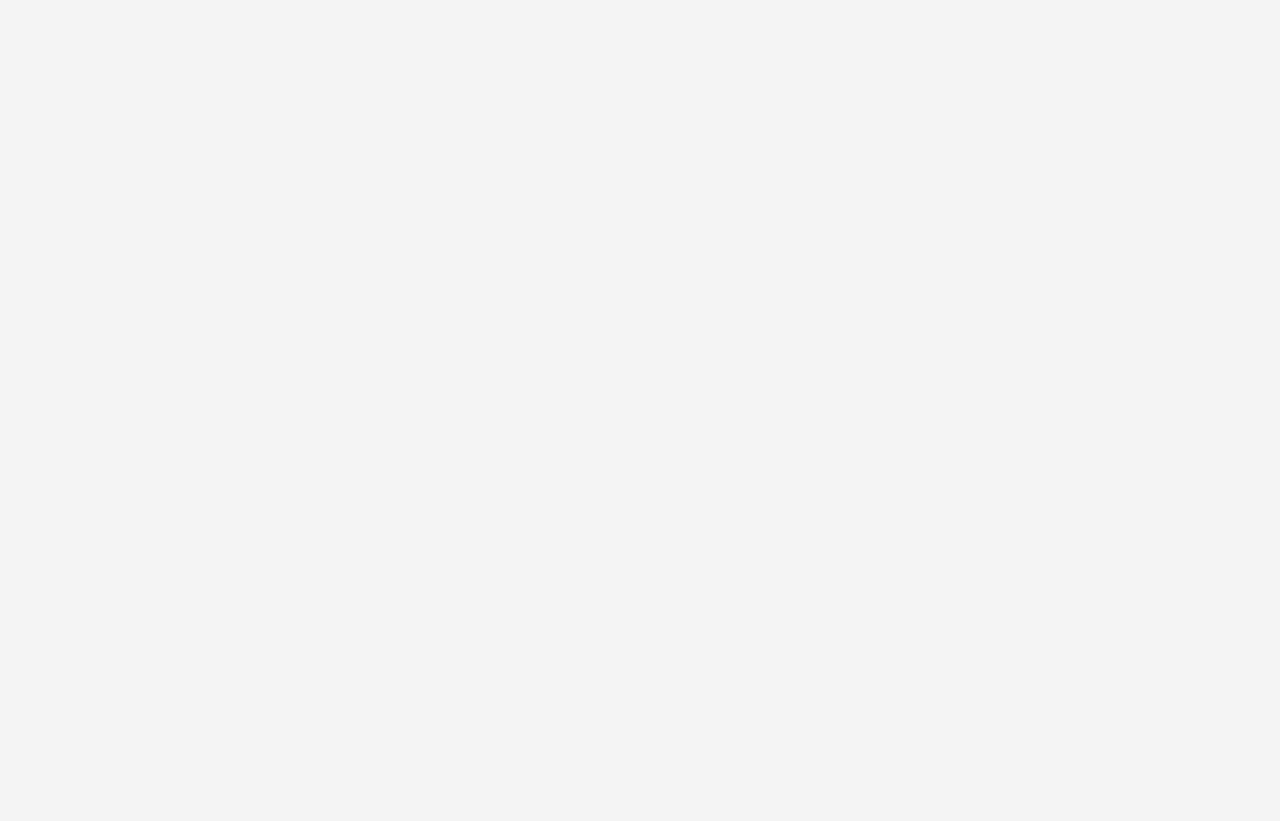
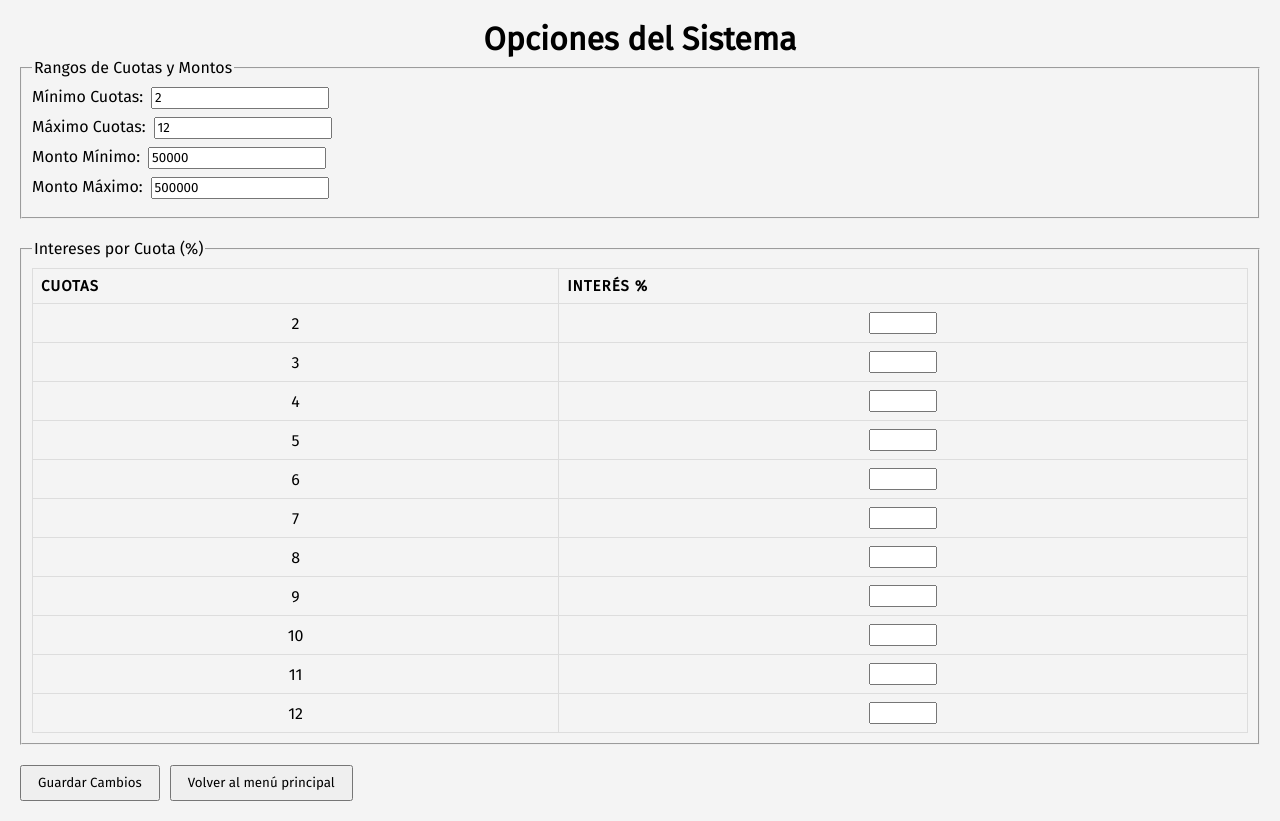
Before and after one commit to s00ar/microcuotas-new-form, a React (Create React App) app: page /options in a window 1280 px wide. Before the commit this address had no page. Before the commit the page ends 800 px from the top, so only its background shows below. Built offline with nearby package versions, Linux system fonts and the light colour scheme; no server answers; the database is empty.

Commit message:
added Options screen and logic for control panel logic

```diff
--- a/src/App.js
+++ b/src/App.js
@@ -6,6 +6,7 @@ import Register from "./pages/Register";
 import Report from "./pages/Report";
 import Verification from "./pages/Verification";
 import ClientForm from './pages/ClientForm';
+import Options from './pages/Options';
 import './css/App.css';
 import firebaseApp from "./firebase";
 
@@ -20,6 +21,7 @@ const App = () => {
           <Routes>
             <Route exact path="/" element={<Verification/>} />
             <Route path="/clientform" element={<ClientForm cuil={cuil} />} /> {/* Pass cuil as a prop */}
+            <Route exact path="/options" element={<Options />} />
             <Route exact path="/login" element={<Login />} />
             <Route exact path="/reset" element={<Reset />} />
             <Route exact path="/register" element={<Register />} />
--- a/src/css/Login.css
+++ b/src/css/Login.css
@@ -11,6 +11,7 @@
     margin: auto;
 }
 .login__buttons button{
+    width: 100% !important;
     font-size: 1.3rem;
     padding: 1rem;
     border-radius: 25px;
--- a/src/firebase.js
+++ b/src/firebase.js
@@ -5,17 +5,21 @@ import {
     signInWithEmailAndPassword,
     createUserWithEmailAndPassword,
     sendPasswordResetEmail,
-    signOut,
+    signOut
 } from "firebase/auth";
 import {
-    query,
-    getDocs,
-    where,
-    getFirestore,
-    collection,
-    addDoc,
-    deleteDoc,
-    orderBy
+  getFirestore,
+  collection,
+  query,
+  where,
+  getDocs,
+  addDoc,
+  deleteDoc,
+  orderBy,
+  doc,
+  getDoc,
+  updateDoc,
+  onSnapshot
 } from "firebase/firestore";
 import { ref, uploadBytes, getDownloadURL, getStorage } from "firebase/storage";
 
@@ -29,11 +33,71 @@ const firebaseConfig = {
 };
 
 const app = initializeApp(firebaseConfig);
-// const db = getDatabase(app);
 const auth = getAuth(app);
 const storage = getStorage(app);
 const db = getFirestore(app);
 
+
+// ID fijo del documento en Firestore donde guardamos los parámetros
+const SIM_DOC = "simulationParams";
+
+
+// retrieves simulation parameters from firebase firestore from the config collection
+
+
+/**
+ * Lee una única vez los parámetros de simulación desde config/SIM_DOC.
+ */
+export async function getSimulationParams() {
+  const refDoc = doc(db, "config", SIM_DOC);
+  const snap   = await getDoc(refDoc);
+  if (!snap.exists()) throw new Error("No existe config/simulationParams");
+
+  const data = snap.data();
+  return {
+    minCuotas:         data.minCuotas,
+    maxCuotas:         data.maxCuotas,
+    minMonto:          data.minMonto,
+    maxMonto:          data.maxMonto,
+    interesesPorCuota: data.interesesPorCuota || {},  // <— aquí
+  };
+}
+
+/**
+ * Se suscribe y entrega TODO el objeto (map incluido)
+ */
+export function subscribeToSimulationParams(cb, onError) {
+  const refDoc = doc(db, "config", SIM_DOC);
+  return onSnapshot(
+    refDoc,
+    snap => {
+      if (!snap.exists()) return onError?.(new Error("missing doc"));
+      const data = snap.data();
+      cb({
+        minCuotas:         data.minCuotas,
+        maxCuotas:         data.maxCuotas,
+        minMonto:          data.minMonto,
+        maxMonto:          data.maxMonto,
+        interesesPorCuota: data.interesesPorCuota || {},
+      });
+    },
+    onError
+  );
+}
+
+/**
+ * Guarda TODO, map incluido
+ */
+export async function updateSimulationParams(params) {
+  const refDoc = doc(db, "config", SIM_DOC);
+  await updateDoc(refDoc, {
+    minCuotas:         params.minCuotas,
+    maxCuotas:         params.maxCuotas,
+    minMonto:          params.minMonto,
+    maxMonto:          params.maxMonto,
+    interesesPorCuota: params.interesesPorCuota,
+  });
+}
 
 const logInWithEmailAndPassword = async (email, password) => {
   try {
@@ -43,6 +107,7 @@ const logInWithEmailAndPassword = async (email, password) => {
       alert(err.message);
   }
 };
+
 const registerWithEmailAndPassword = async (name, email, password, role) => {
 try {
   const res = await createUserWithEmailAndPassword(auth, email, password);
--- a/src/pages/Login.jsx
+++ b/src/pages/Login.jsx
@@ -28,6 +28,12 @@ return (
                     <Link to="/">
                         <button>
                         Iniciar formulario
+                        </button>
+                    </Link>
+                    <br/>
+                    <Link to="/options">
+                        <button>
+                        Opciones del sistema
                         </button>
                     </Link>
                     <br/>
--- /dev/null
+++ b/src/pages/Options.jsx
@@ -0,0 +1,189 @@
+// src/pages/Options.jsx
+import React, { useEffect, useState } from 'react'
+import { useNavigate } from 'react-router-dom'
+import {
+  getSimulationParams,
+  updateSimulationParams
+} from '../firebase'
+
+export default function Options() {
+  const navigate = useNavigate()
+  const [form, setForm] = useState({
+    minCuotas: 2,
+    maxCuotas: 12,
+    minMonto: 50000,
+    maxMonto: 500000,
+    interesesPorCuota: {}
+  })
+  const [loading, setLoading] = useState(true)
+  const [saving, setSaving] = useState(false)
+
+  // ← Este useEffect carga y desestructura todos los campos al montar
+  useEffect(() => {
+    async function load() {
+      try {
+        const {
+          minCuotas,
+          maxCuotas,
+          minMonto,
+          maxMonto,
+          interesesPorCuota = {}
+        } = await getSimulationParams()
+        setForm({ minCuotas, maxCuotas, minMonto, maxMonto, interesesPorCuota })
+      } catch (err) {
+        console.error('Error al leer params:', err)
+      } finally {
+        setLoading(false)
+      }
+    }
+    load()
+  }, [])
+
+  const handleChange = e => {
+    const { name, value } = e.target
+    setForm(f => ({ ...f, [name]: Number(value) }))
+  }
+
+  const handleInteresChange = (cuota, value) => {
+    setForm(f => ({
+      ...f,
+      interesesPorCuota: {
+        ...f.interesesPorCuota,
+        [cuota]: Number(value)
+      }
+    }))
+  }
+
+  const handleSubmit = async e => {
+    e.preventDefault()
+    setSaving(true)
+    try {
+      await updateSimulationParams(form)
+      alert('Parámetros guardados correctamente')
+    } catch (err) {
+      console.error('Error al guardar params:', err)
+      alert('Error al guardar parámetros')
+    } finally {
+      setSaving(false)
+    }
+  }
+
+  if (loading) return <p>Cargando configuración…</p>
+
+  // Construyo el rango de cuotas dinámicamente
+  const cuotaRange = Array.from(
+    { length: form.maxCuotas - form.minCuotas + 1 },
+    (_, i) => form.minCuotas + i
+  )
+
+  return (
+    <div style={{ padding: 20, fontFamily: 'Arial, sans-serif' }}>
+      <h1>Opciones del Sistema</h1>
+      <form onSubmit={handleSubmit}>
+        <fieldset style={{ marginBottom: 20, padding: 10 }}>
+          <legend>Rangos de Cuotas y Montos</legend>
+
+          <label style={{ display: 'block', marginBottom: 8 }}>
+            Mínimo Cuotas:
+            <input
+              type="number"
+              name="minCuotas"
+              value={form.minCuotas}
+              onChange={handleChange}
+              min="1"
+              style={{ marginLeft: 8 }}
+            />
+          </label>
+
+          <label style={{ display: 'block', marginBottom: 8 }}>
+            Máximo Cuotas:
+            <input
+              type="number"
+              name="maxCuotas"
+              value={form.maxCuotas}
+              onChange={handleChange}
+              min={form.minCuotas}
+              style={{ marginLeft: 8 }}
+            />
+          </label>
+
+          <label style={{ display: 'block', marginBottom: 8 }}>
+            Monto Mínimo:
+            <input
+              type="number"
+              name="minMonto"
+              value={form.minMonto}
+              onChange={handleChange}
+              step="1000"
+              style={{ marginLeft: 8 }}
+            />
+          </label>
+
+          <label style={{ display: 'block', marginBottom: 8 }}>
+            Monto Máximo:
+            <input
+              type="number"
+              name="maxMonto"
+              value={form.maxMonto}
+              onChange={handleChange}
+              step="1000"
+              min={form.minMonto}
+              style={{ marginLeft: 8 }}
+            />
+          </label>
+        </fieldset>
+
+        <fieldset style={{ marginBottom: 20, padding: 10 }}>
+          <legend>Intereses por Cuota (%)</legend>
+          <table
+            border="1"
+            cellPadding="6"
+            style={{ borderCollapse: 'collapse', width: '100%' }}
+          >
+            <thead>
+              <tr>
+                <th>Cuotas</th>
+                <th>Interés %</th>
+              </tr>
+            </thead>
+            <tbody>
+              {cuotaRange.map(cuota => (
+                <tr key={cuota}>
+                  <td style={{ textAlign: 'center' }}>{cuota}</td>
+                  <td style={{ textAlign: 'center' }}>
+                    <input
+                      type="number"
+                      value={form.interesesPorCuota[cuota] ?? ''}
+                      onChange={e =>
+                        handleInteresChange(cuota, e.target.value)
+                      }
+                      step="0.1"
+                      style={{ width: 60 }}
+                    />
+                  </td>
+                </tr>
+              ))}
+            </tbody>
+          </table>
+        </fieldset>
+
+        <button
+          type="submit"
+          disabled={saving}
+          style={{ marginRight: 10, padding: '8px 16px' }}
+        >
+          {saving ? 'Guardando…' : 'Guardar Cambios'}
+        </button>
+
+        {/* Botón para volver al menú principal */}
+        <button
+          type="button"
+          onClick={() => navigate('/login')}
+          style={{ padding: '8px 16px' }}
+        >
+          Volver al menú principal
+        </button>
+      </form>
+    </div>
+  )
+}
```
Also changed, not shown: src/pages/Verification.jsx (+60 -26 lines). Lines whose indentation alone changed are shown as unchanged.
